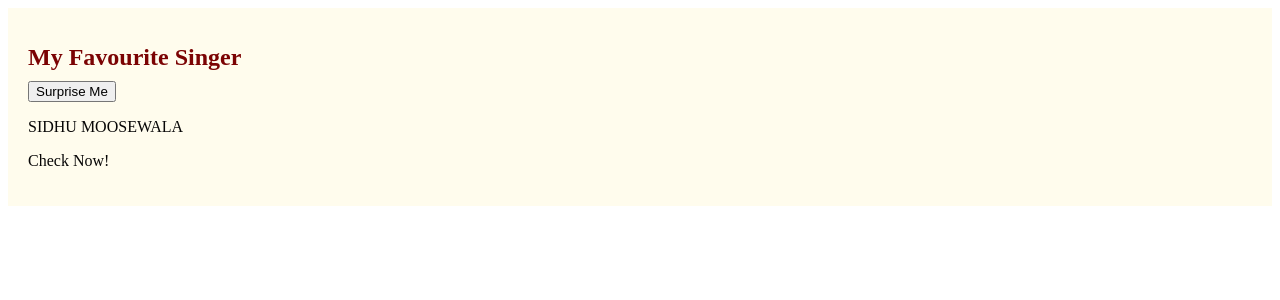
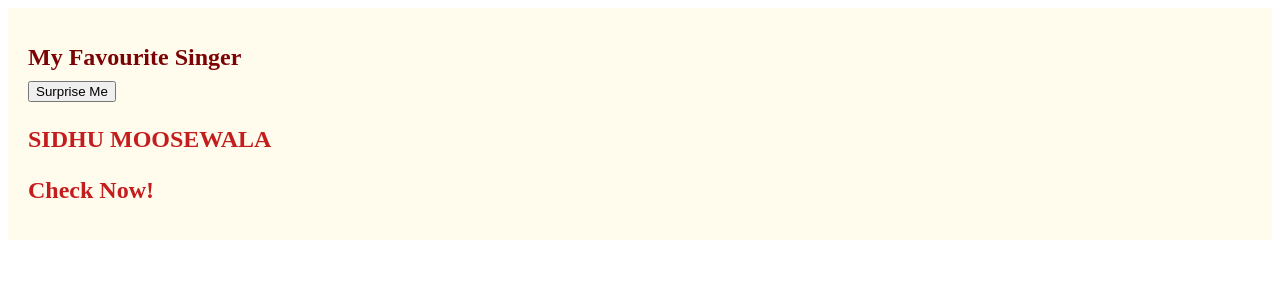
Before and after one commit to ekameeraa/KaurPatel_EkamOm_HW-3, a PHP site: page / in a window 1280 px wide. Shown: the top 300 px of the page. Run offline with PHP 8.4, Linux system fonts and the light colour scheme.

Commit message:
changes-css

```diff
--- a/css/main.css
+++ b/css/main.css
@@ -15,8 +15,10 @@
     }
 
     p {
-      color: #070606;
+      color: #c41d1d;
       margin-bottom: 5px;
+      font-weight: bold;
+      font-size: 24px;
     }
 
     #song-list {
```
